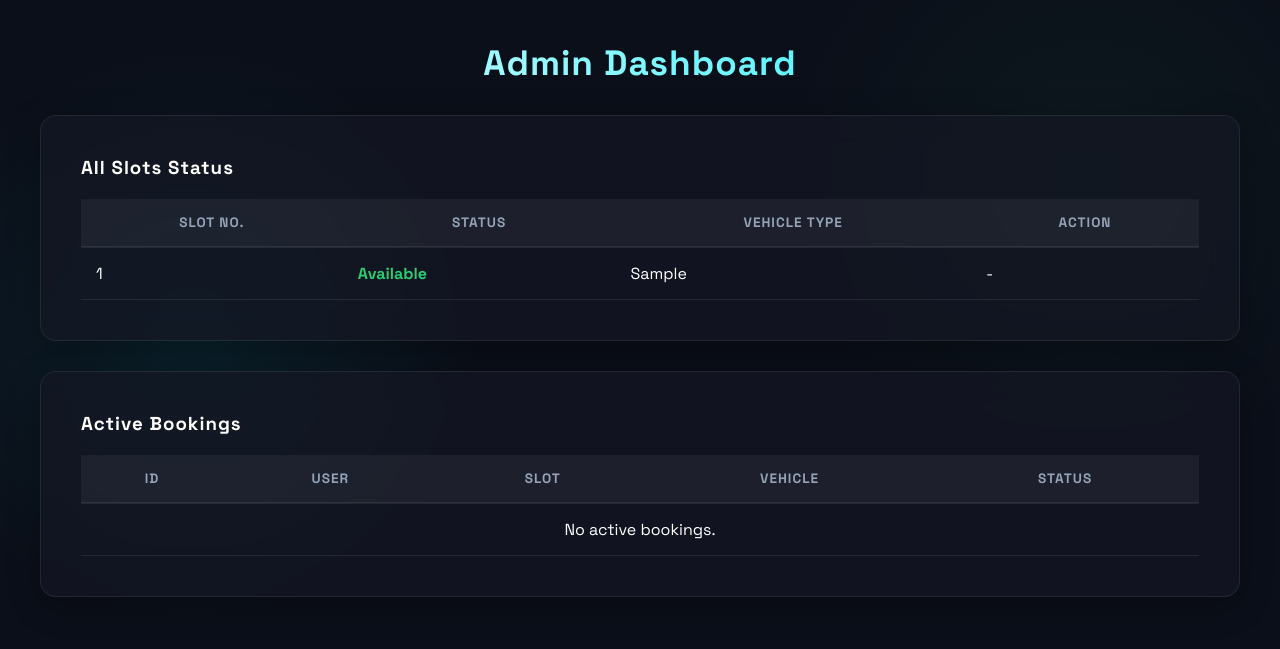
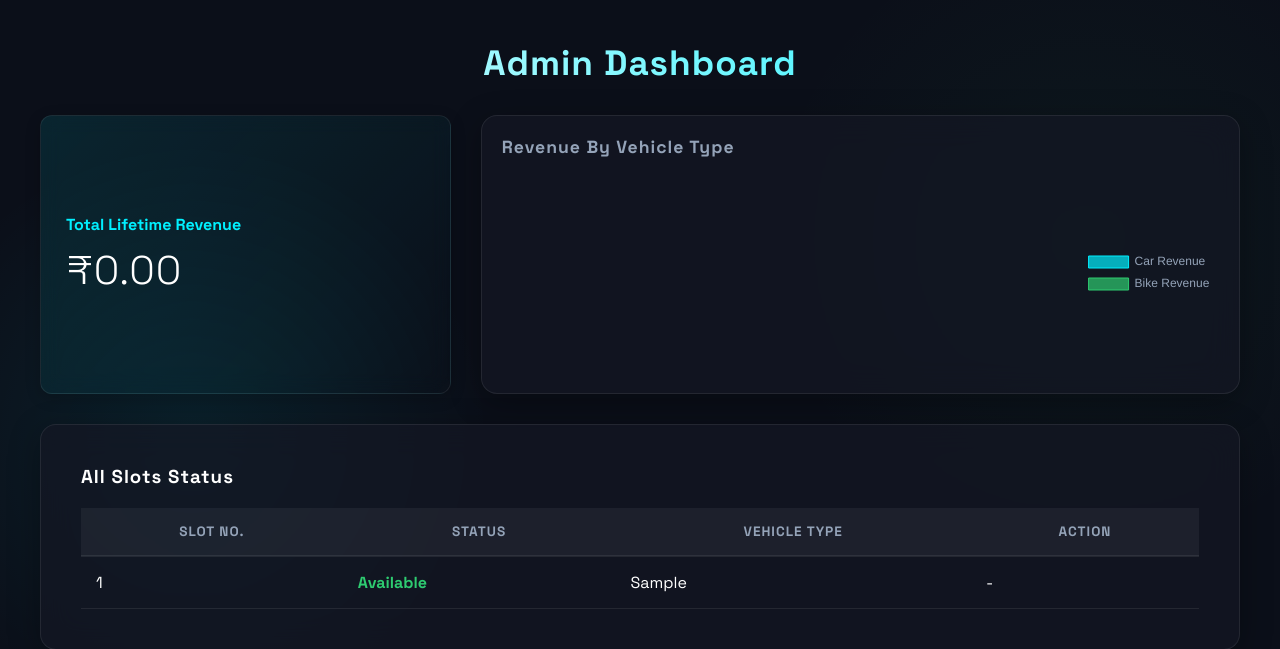
Before and after one commit to PiyushPatil2007/smart-parking-system., a Flask app: template templates/admin_dashboard.html in a window 1280 px wide. Shown: the part 64-713 px from the top of the page. Before the commit the page ends 662 px from the top, so only its background shows below. Run offline with Flask 3, Linux system fonts and the light colour scheme; the template is opened without the code that fills it: most values are stand-ins (such as "Sample title", 1, 10 or a date in 2020); some libraries are stand-ins or nearby versions.

Commit message:
Add files via upload

```diff
--- a/templates/admin_dashboard.html
+++ b/templates/admin_dashboard.html
@@ -4,6 +4,58 @@
 
 {% block content %}
 <h2>Admin Dashboard</h2>
+
+<script src="https://cdn.jsdelivr.net/npm/chart.js"></script>
+
+<div class="dashboard-layout" style="margin-bottom: 30px;">
+    <div class="stat-box"
+        style="flex: 1; background: linear-gradient(135deg, rgba(0, 240, 255, 0.1), transparent); display: flex; flex-direction: column; justify-content: center;">
+        <h4 style="margin: 0 0 10px 0; color: var(--accent-neon);">Total Lifetime Revenue</h4>
+        <h1 style="margin: 0; font-size: 2.5rem; font-weight: 300; color: white;">₹{{ "%.2f"|format(total_revenue) }}
+        </h1>
+    </div>
+
+    <div class="card" style="flex: 2; padding: 20px;">
+        <h3 style="margin-top: 0; margin-bottom: 15px; font-size: 1.1rem; color: var(--text-secondary);">Revenue By
+            Vehicle Type</h3>
+        <canvas id="revenueChart" style="max-height: 200px; width: 100%;"></canvas>
+    </div>
+</div>
+
+<script>
+    document.addEventListener("DOMContentLoaded", function () {
+        const ctx = document.getElementById('revenueChart').getContext('2d');
+        new Chart(ctx, {
+            type: 'doughnut',
+            data: {
+                labels: ['Car Revenue', 'Bike Revenue'],
+                datasets: [{
+                    data: [{{ car_revenue }}, {{ bike_revenue }}],
+            backgroundColor: [
+                'rgba(0, 240, 255, 0.7)',
+                'rgba(46, 204, 113, 0.7)'
+            ],
+            borderColor: [
+                'rgba(0, 240, 255, 1)',
+                'rgba(46, 204, 113, 1)'
+            ],
+            borderWidth: 1,
+            hoverOffset: 4
+        }]
+            },
+        options: {
+        responsive: true,
+        maintainAspectRatio: false,
+        plugins: {
+            legend: {
+                position: 'right',
+                labels: { color: '#94a3b8' }
+            }
+        }
+    }
+        });
+    });
+</script>
 <div class="card" style="margin-bottom: 30px;">
     <h3>All Slots Status</h3>
     <table>
--- a/templates/my_bookings.html
+++ b/templates/my_bookings.html
@@ -36,7 +36,11 @@
             {% else %}
             <td data-label="Status" style="color: var(--text-secondary);">Completed</td>
             <td data-label="Live Cost" style="color: var(--text-secondary);">-</td>
-            <td data-label="Action">-</td>
+            <td data-label="Action">
+                <a href="{{ url_for('download_receipt', booking_id=booking.id) }}" class="btn"
+                    style="padding: 5px 10px; font-size: 0.8em; color: var(--accent-neon); border-color: rgba(0, 240, 255, 0.3);">📄
+                    Receipt</a>
+            </td>
             {% endif %}
         </tr>
         {% else %}
```
